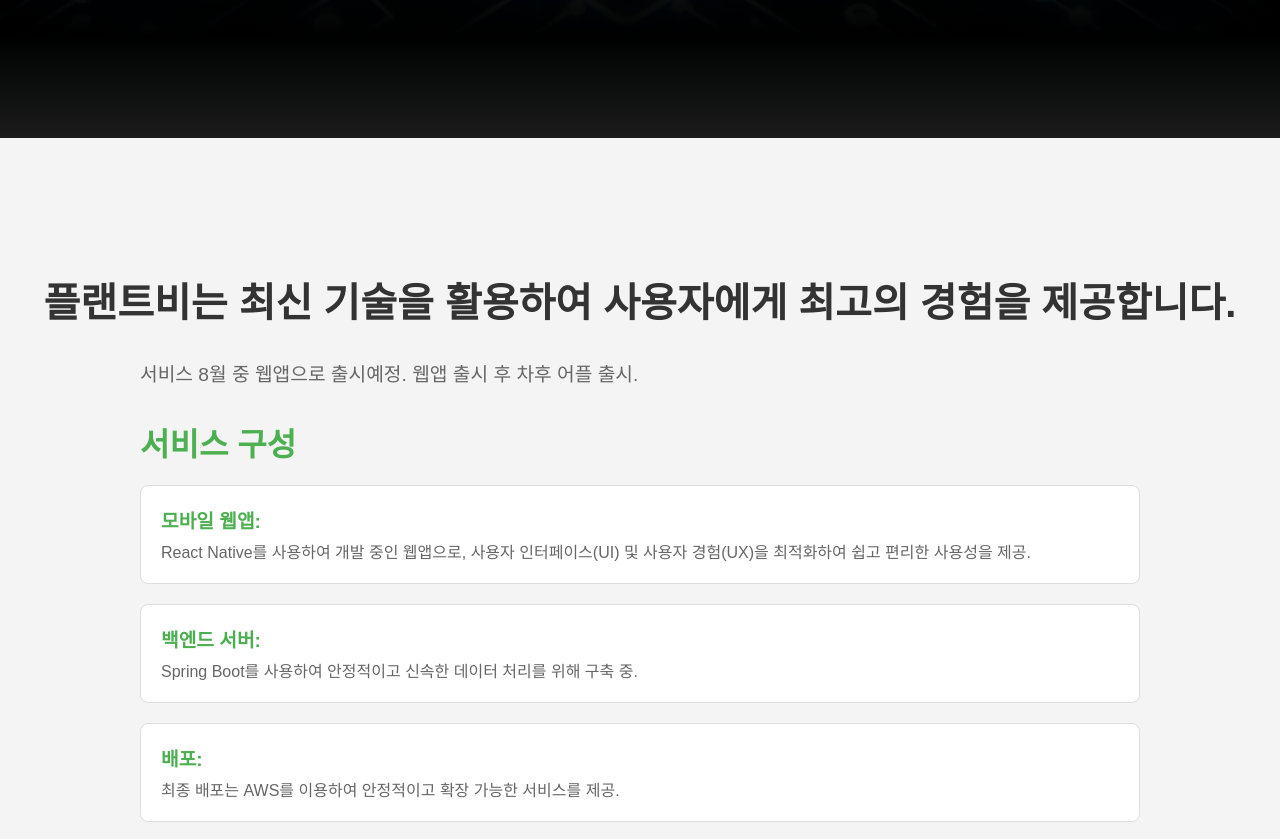
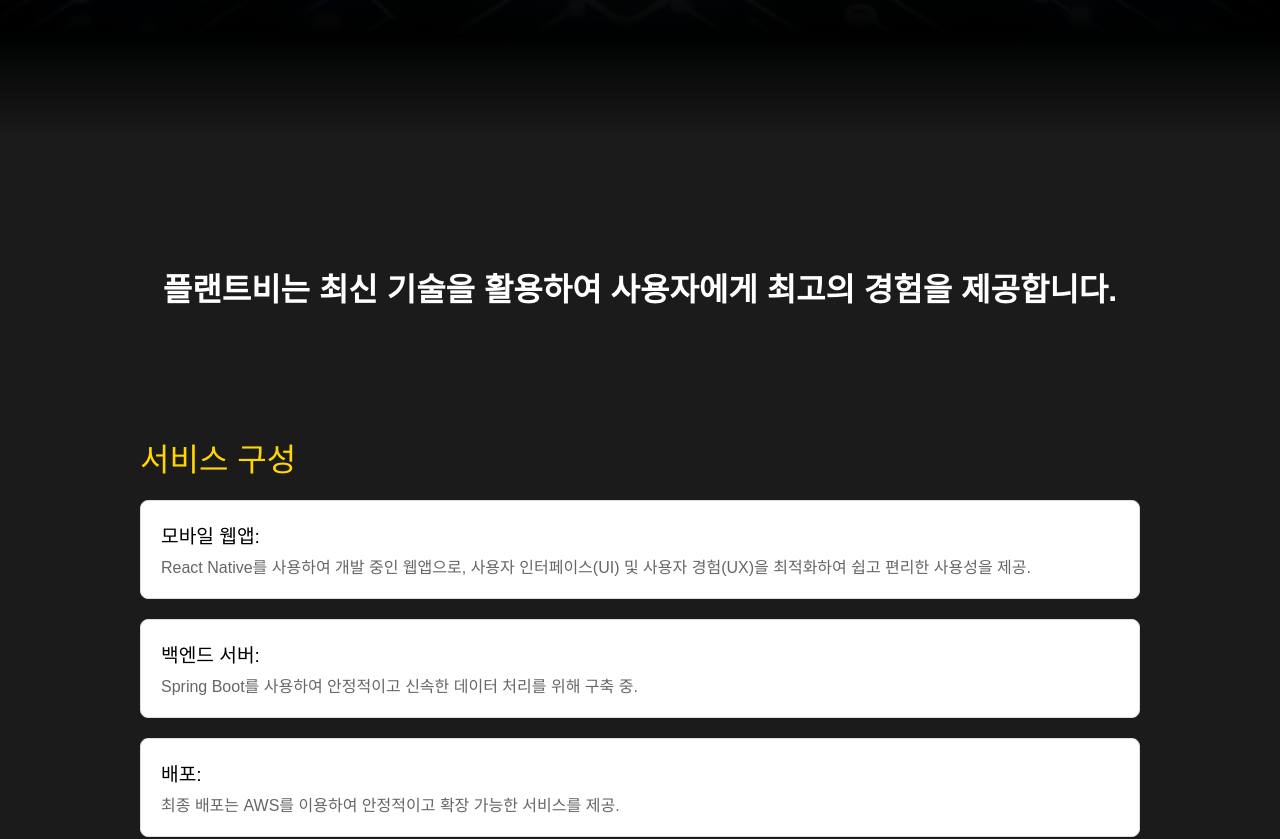
Before and after one commit to LeeMineo/PlantB, a React (Create React App) app in the folder front/: page / in a window 1280 px wide. Shown: the part 7400-8239 px from the top of the page. Built offline with nearby package versions, Linux system fonts and the light colour scheme; a web font is replaced by a local one.

Commit message:
tech 디자인 수정

```diff
--- a/front/src/css/Tech.css
+++ b/front/src/css/Tech.css
@@ -1,15 +1,15 @@
 /* src/css/TechSection.css */
 .tech-section {
   padding: 100px 20px;
-  background-color: #f4f4f4;
+  background-color: #1b1b1b;
   text-align: center;
 }
 
 .tech-title {
   font-family: 'Pretendard Variable', sans-serif;
-  font-size: 2.5em;
-  color: #333;
-  margin-bottom: 30px;
+  font-size: 2em;
+  color: white;
+  margin-bottom: 10%;
   animation: fade-in 1.2s ease-in-out;
 }
 
@@ -21,7 +21,7 @@
 
 .tech-description {
   font-family: 'Pretendard Variable', sans-serif;
-  font-size: 1.2em;
+  font-size: 1em;
   color: #666;
   margin-bottom: 20px;
   opacity: 0;
@@ -87,7 +87,8 @@
 .tech-subtitle {
   font-family: 'Pretendard Variable', sans-serif;
   font-size: 2em;
-  color: #4CAF50;
+  font-weight:350;
+  color: #FFD700;
   margin-bottom: 20px;
   animation: fade-in 1.2s ease-in-out;
 }
@@ -125,7 +126,8 @@
   display: block;
   font-family: 'Pretendard Variable', sans-serif;
   font-size: 1.2em;
-  color: #4CAF50;
+  color: #000000;
+  font-weight:500;
   margin-bottom: 5px;
 }
 
--- a/front/src/sections/Tech.js
+++ b/front/src/sections/Tech.js
@@ -80,10 +80,6 @@ const Tech = () => {
           </div>
         </div> */}
 
-        <p className={`tech-description ${serviceInView ? 'fade-in' : ''}`} ref={serviceRef}>
-        서비스 8월 중 웹앱으로 출시예정. 웹앱 출시 후 차후 어플 출시.
-        </p>
-
         <div className="tech-subsection">
           <h3 className="tech-subtitle">서비스 구성</h3>
           <ul>
@@ -111,6 +107,9 @@ const Tech = () => {
             ))}
           </ul>
         </div>
+        <p className={`tech-description ${serviceInView ? 'fade-in' : ''}`} ref={serviceRef}>
+        *8월 중 웹앱으로 출시예정. 웹앱 출시 후 차후 어플 출시.
+        </p>
       </div>
     </section>
   );
```
